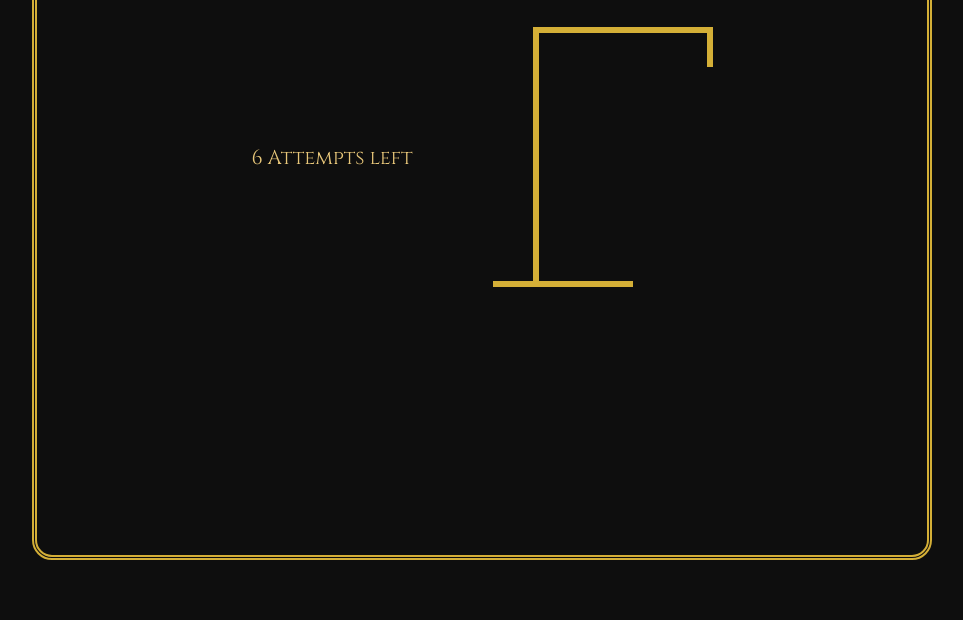
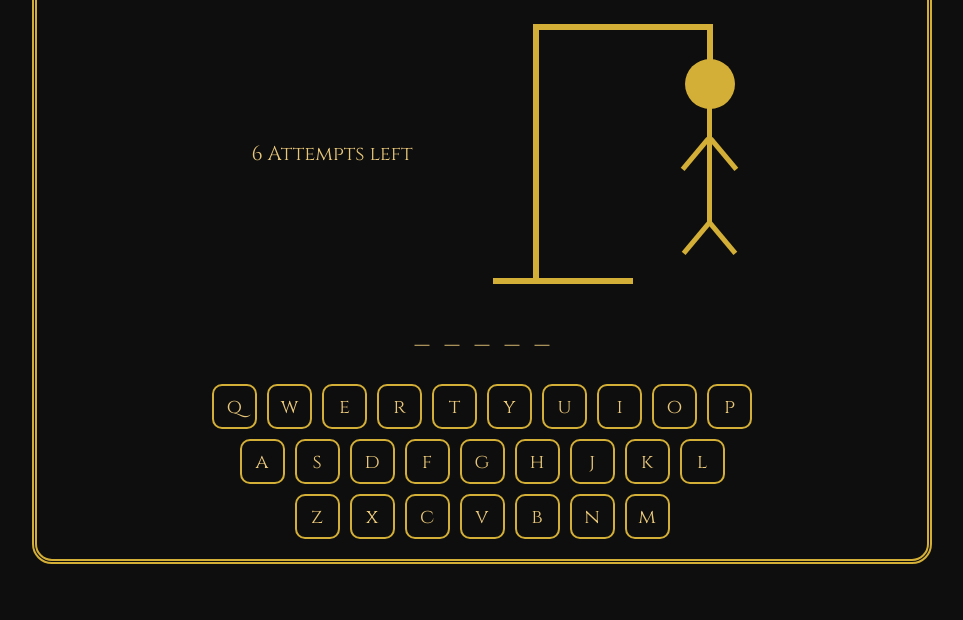
Before and after one commit to AhmedJawadi5/Hangman, a plain HTML site: page index.html in a window 1280 px wide. Shown: the part 180-800 px from the top of the page, without its empty margins (158-1121 px from the left). Drawn offline with Linux system fonts and the light colour scheme.

Commit message:
finished the UI

```diff
--- a/index.html
+++ b/index.html
@@ -18,6 +18,7 @@
 
 
 
+
             <header id="headerTag">
                 <div id="divOfHintAndRestart">
                     <button id="hintButton"> Hint </button>
@@ -28,6 +29,8 @@
                     <button id="howToPlayButton"> How to play </button>
                 </div>
             </header>
+
+
 
 
 
@@ -49,6 +52,89 @@
                 </div>
             </main>
 
+
+
+
+
+            <div id="wordSlots">
+                <span class="letterSlot">_</span>
+                <span class="letterSlot">_</span>
+                <span class="letterSlot">_</span>
+                <span class="letterSlot">_</span>
+                <span class="letterSlot">_</span>
+            </div>
+
+            <div id="keyboard">
+                <div class="keyboardRow">
+                    <button class="letterButton">q</button>
+                    <button class="letterButton">w</button>
+                    <button class="letterButton">e</button>
+                    <button class="letterButton">r</button>
+                    <button class="letterButton">t</button>
+                    <button class="letterButton">y</button>
+                    <button class="letterButton">u</button>
+                    <button class="letterButton">i</button>
+                    <button class="letterButton">o</button>
+                    <button class="letterButton">p</button>
+                </div>
+                <div class="keyboardRow">
+                    <button class="letterButton">a</button>
+                    <button class="letterButton">s</button>
+                    <button class="letterButton">d</button>
+                    <button class="letterButton">f</button>
+                    <button class="letterButton">g</button>
+                    <button class="letterButton">h</button>
+                    <button class="letterButton">j</button>
+                    <button class="letterButton">k</button>
+                    <button class="letterButton">l</button>
+                </div>
+                <div class="keyboardRow">
+                    <button class="letterButton">z</button>
+                    <button class="letterButton">x</button>
+                    <button class="letterButton">c</button>
+                    <button class="letterButton">v</button>
+                    <button class="letterButton">b</button>
+                    <button class="letterButton">n</button>
+                    <button class="letterButton">m</button>
+                </div>
+            </div>
+
+
+
+
+            <div id="hintModel" class="outerModel hidden">
+                <div id="hintBox" class="modelBox">
+                    <h2>Hint</h2>
+                    <p id="hintMessage">The word is a car company!</p>
+                    <button id="closeHintButton">Close</button>
+                </div>
+            </div>
+
+            <div id="winLoseModel" class="outerModel hidden">
+                <div id="winLoseBox" class="modelBox">
+                    <h2>Result</h2>
+                    <p id="winLoseMessage">You Won!</p>
+                    <button id="winLoseRestartButton">Restart</button>
+                </div>
+            </div>
+
+            <div id="howToPlayModel" class="outerModel hidden">
+                <div id="howToPlayBox" class="modelBox">
+                    <h2>How To Play</h2>
+                    <ol>
+                        <li>There is a word that you must guess it.</li>
+                        <li>You have 6  wrong attempts to guess the word by choosing the letters of the word.</li>
+                        <li>You can get a hint of the word by clicking the "Hint" button.</li>
+                        <li>Restart the game by clicking the "Restart" button at any time.</li>
+                    </ol>
+                    <button id="howToPlayCloseButton">Back to game</button>
+                </div>
+            </div>
+
+
+
+
+
         </div>
     </body>
 
--- a/style.css
+++ b/style.css
@@ -22,6 +22,12 @@ body {
     align-items: center;
 }
 
+
+
+
+
+
+
 #BoxOfTheGame {
     border: 5px double var(--gold);
     border-radius: 20px;
@@ -30,6 +36,12 @@ body {
     max-width: 900px;
     min-height: 85vh;
 }
+
+
+
+
+
+
 
 #divOfHintAndRestart {
     display: flex;
@@ -74,6 +86,12 @@ button {
 button:hover {
     background-color: var(--buttonHover);
 }
+
+
+
+
+
+
 
 #gameArea {
     display: flex;
@@ -127,5 +145,142 @@ button:hover {
 }
 
 #head {
+    top: 35px;
+    left: 192px;
+    width: 50px;
+    height: 50px;
 
+    border-radius: 30px;
 }
+
+#body {
+    top: 80px;
+    width: 5px;
+    height: 120px;
+    left: 214px;
+}
+
+#leftArm {
+    top: 110px;
+    width: 5px;
+    height: 40px;
+    left: 200px;
+
+    transform: rotate( 40deg ); /* this will rotate clockwise */
+                                /* (-40deg) will rotate antiiclockwise */
+    /* transform-origin: top; */
+}
+
+#rightArm {
+    top: 110px;
+    width: 5px;
+    height: 40px;
+    left: 228px;
+
+    transform: rotate( -40deg );
+}
+
+#leftLeg {
+    top: 194px;
+    width: 5px;
+    height: 40px;
+    left: 201px;
+
+    transform: rotate( 40deg );
+}
+
+#rightLeg {
+    top: 194px;
+    width: 5px;
+    height: 40px;
+    left: 227px;
+
+    transform: rotate( -40deg );
+}
+
+
+
+
+
+
+
+#wordSlots {
+    display: flex;
+    gap: 15px;
+    justify-content: center;
+    margin: 30px 0;
+    font-size: 30px;
+}
+
+#keyboard {
+    display: flex;
+    flex-direction: column;
+    align-items: center;
+    gap: 10px;
+}
+
+.keyboardRow {
+    display: flex;
+    gap: 10px;
+}
+
+.letterButton {
+    width: 45px;
+    height: 45px;
+    font-size: 20px;
+    border-radius: 10px;
+}
+
+
+.selectedLetter {
+    background-color: var(--gold);
+    color: var(--background);
+    cursor: not-allowed;
+}
+
+
+
+
+
+
+
+.outerModel {
+    position: fixed;
+    top: 0;
+    left: 0;
+    width: 100%;
+    height: 100%;
+    background-color: rgba(0,0,0,0.75);
+
+    display: flex;
+    justify-content: center;
+    align-items: center;
+}
+
+.modelBox {
+    background-color: var(--background);
+    border: 5px double var(--gold);
+    border-radius: 15px;
+    padding: 20px 30px;
+    width: 90%;
+    max-width: 400px;
+
+    display: flex;
+    flex-direction: column;
+    align-items: center;
+    gap: 15px;
+}
+
+.modelBox h2 {
+    font-size: 30px;
+    margin: 0px;
+}
+
+.modelBox p {
+    font-size: 20px;
+    margin: 0px;
+}
+
+.hidden {
+    display: none;
+}
```
Also changed, not shown: 1 other file.
